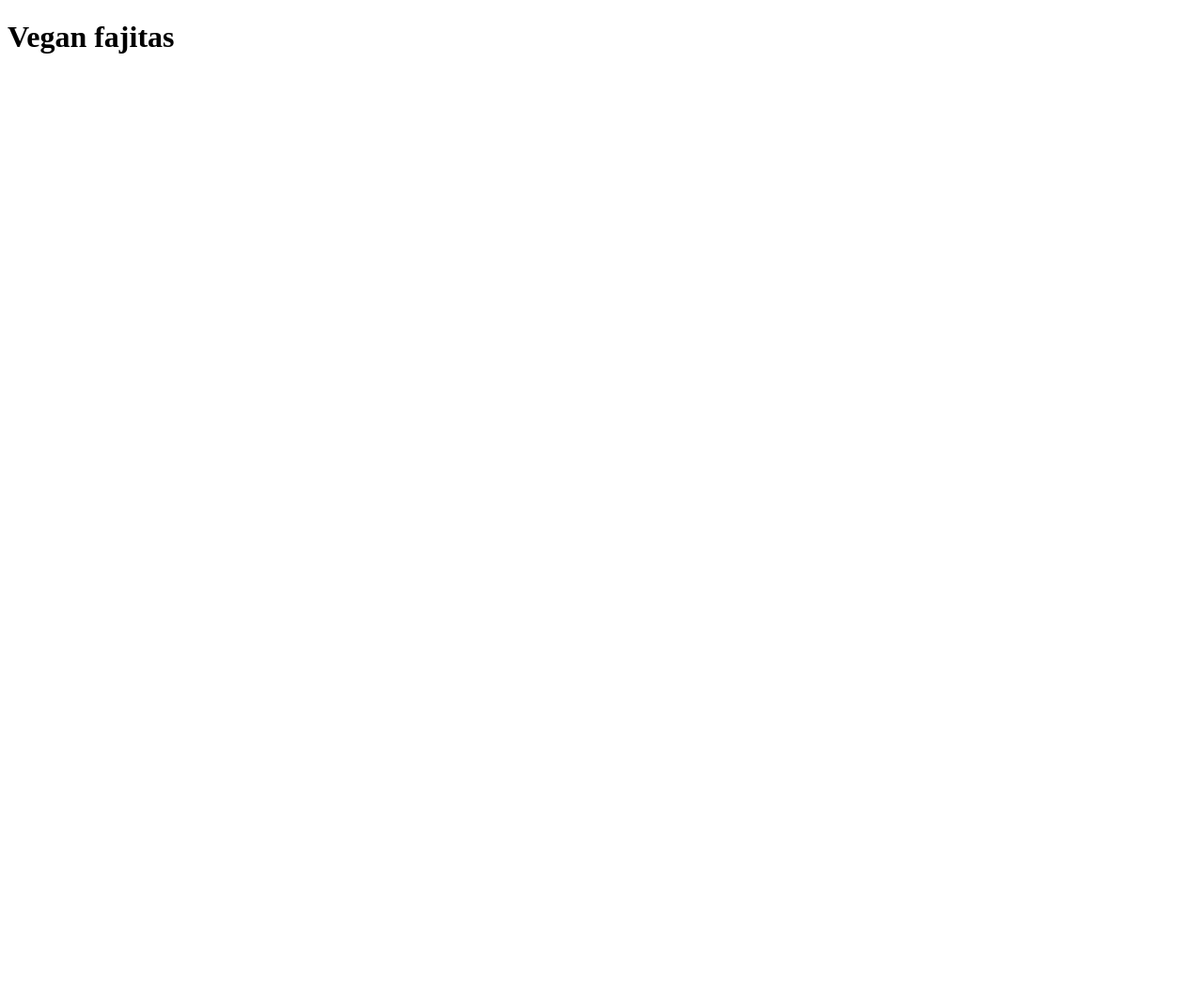
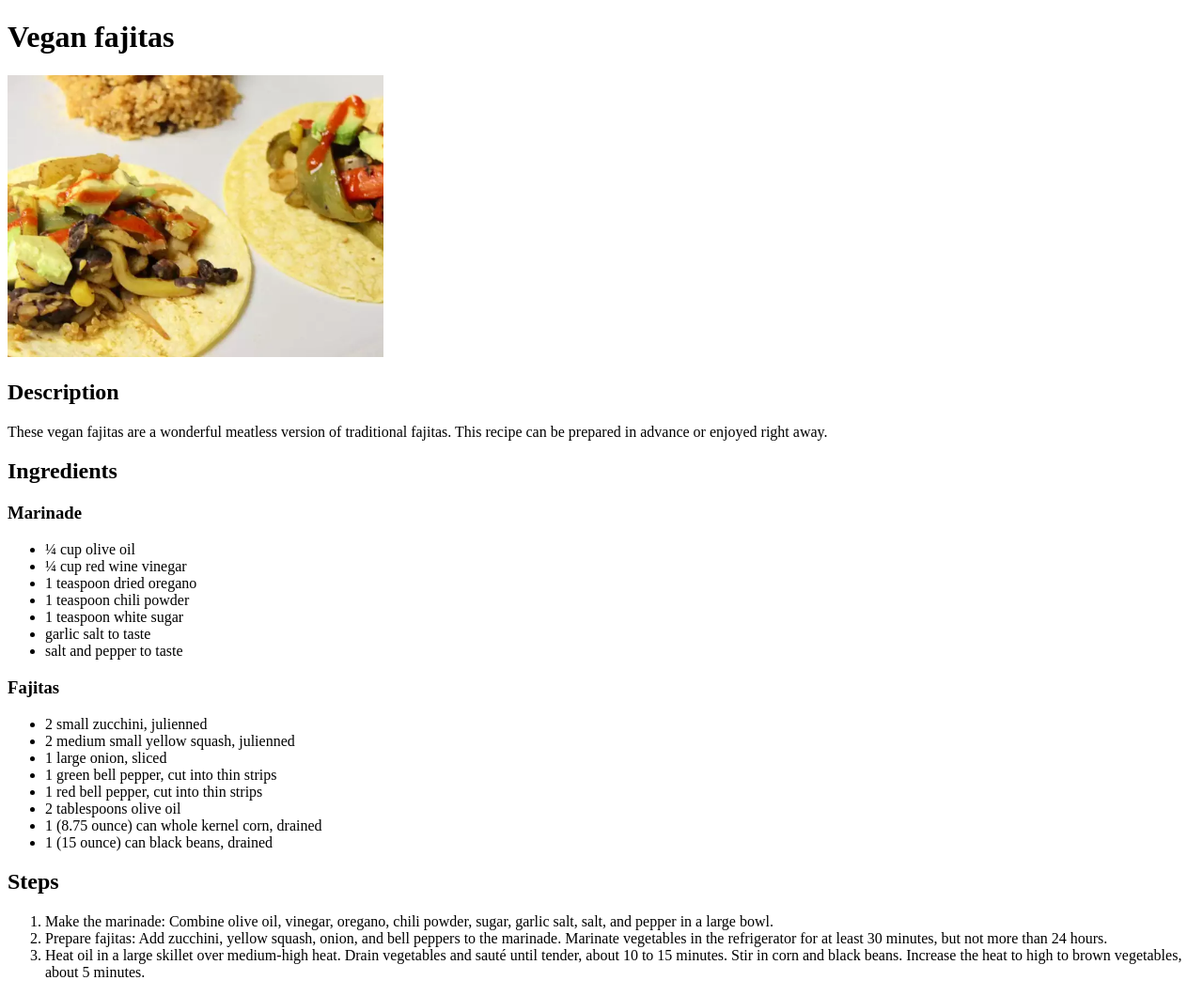
Before and after one commit to 0ctapod/odin-recipes, a plain HTML site: page recipes/vegan-fajitas.html in a window 1280 px wide. Shown: the whole page at 94% size. Before the commit the page ends 800 px from the top, so only its background shows below. Drawn offline with Linux system fonts and the light colour scheme.

Commit message:
Add content to vegan-fajitas.html recipe page

```diff
--- a/recipes/vegan-fajitas.html
+++ b/recipes/vegan-fajitas.html
@@ -8,6 +8,36 @@
 
     <body>
         <h1>Vegan fajitas</h1>
-
+        <img src="../images/vegan_fajitas.webp" alt="vegan fajitas" width="400">
+        <h2>Description</h2>
+            <p>These vegan fajitas are a wonderful meatless version of traditional fajitas. This recipe can be prepared in advance or enjoyed right away.</p>
+        <h2>Ingredients</h2>
+            <h3>Marinade</h3>
+            <ul>
+                <li>¼ cup olive oil</li>
+                <li>¼ cup red wine vinegar</li>
+                <li>1 teaspoon dried oregano</li>
+                <li>1 teaspoon chili powder</li>
+                <li>1 teaspoon white sugar</li>
+                <li>garlic salt to taste</li>
+                <li>salt and pepper to taste</li>
+            </ul>
+            <h3>Fajitas</h3>
+            <ul>
+                <li>2 small zucchini, julienned</li>
+                <li>2 medium small yellow squash, julienned</li>
+                <li>1 large onion, sliced</li>
+                <li>1 green bell pepper, cut into thin strips</li>
+                <li>1 red bell pepper, cut into thin strips</li>
+                <li>2 tablespoons olive oil</li>
+                <li>1 (8.75 ounce) can whole kernel corn, drained</li>
+                <li>1 (15 ounce) can black beans, drained</li>
+            </ul>
+        <h2>Steps</h2>
+            <ol>
+                <li>Make the marinade: Combine olive oil, vinegar, oregano, chili powder, sugar, garlic salt, salt, and pepper in a large bowl.</li>
+                <li>Prepare fajitas: Add zucchini, yellow squash, onion, and bell peppers to the marinade. Marinate vegetables in the refrigerator for at least 30 minutes, but not more than 24 hours.</li>
+                <li>Heat oil in a large skillet over medium-high heat. Drain vegetables and sauté until tender, about 10 to 15 minutes. Stir in corn and black beans. Increase the heat to high to brown vegetables, about 5 minutes.</li>
+            </ol>
     </body>
 </html>
```
Also changed, not shown: images/vegan_fajitas.webp (added).
